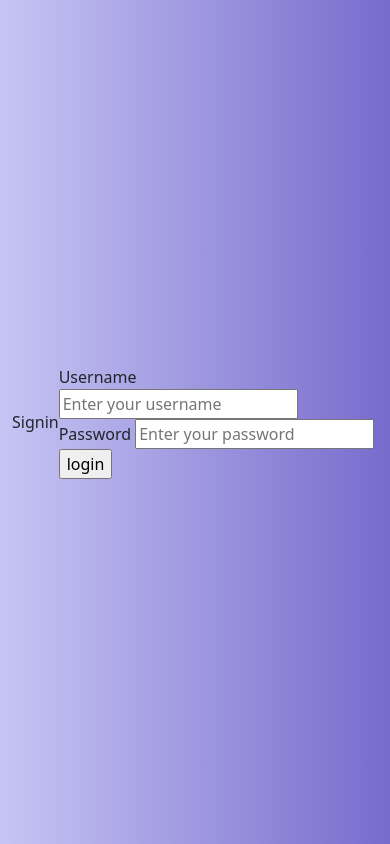
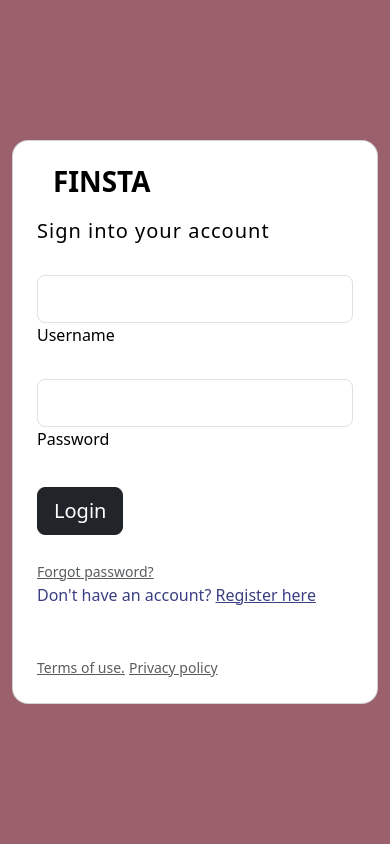
Before and after one commit to Abhishek8590/SocialMediaApplication, a Django app: page /login/ in a window 390 px wide. Run offline with Django 4.2, Linux system fonts and the light colour scheme.

Commit message:
small changes

```diff
--- a/finsta/urls.py
+++ b/finsta/urls.py
@@ -25,6 +25,7 @@ urlpatterns = [
     path('register/',views.SignupView.as_view(),name="register"),
     path("login/",views.SignInView.as_view(),name="signin"),
     path("index/",views.IndexView.as_view(),name="index"),
+    path("password/change/",views.PassResetView.as_view(),name="pass-res"),
     path("profile/<int:pk>/change/",views.ProfileEditView.as_view(),name="profile-edit"),
     path("posts/<int:pk>/like/",views.add_like_view,name="add-like"),
     path("posts/<int:pk>/comment/",views.add_comment_view,name="add-comment"),
--- a/myapp/forms.py
+++ b/myapp/forms.py
@@ -35,3 +35,9 @@ class CoverPicForm(forms.ModelForm):
     class Meta:
         model=UserProfile
         fields=["cover_pic"]
+
+class PassResetForm(forms.Form):
+    username=forms.CharField(widget=forms.TextInput(attrs={"class":"form-control"}))
+    email=forms.EmailField(widget=forms.EmailInput(attrs={"class":"form-control"}))
+    password1=forms.CharField(label="new password", widget=forms.PasswordInput(attrs={"class":"form-control"}))
+    password2=forms.CharField(label="confirm new password",widget=forms.PasswordInput(attrs={"class":"form-control"}))
--- a/myapp/templates/login.html
+++ b/myapp/templates/login.html
@@ -30,32 +30,56 @@
     </div>
     {%endif%}
 
-    <div class="container">
-        <div class="title">Signin</div>
-        <div class="content">
-            <form action="#" method="post">
-                {%csrf_token%}
+    <section class="vh-100" style="background-color: #9A616D;">
+        <div class="container py-5 h-100">
+          <div class="row d-flex justify-content-center align-items-center h-100">
+            <div class="col col-xl-10">
+              <div class="card" style="border-radius: 1rem;">
+                <div class="row g-0">
+                  <div class="col-md-6 col-lg-5 d-none d-md-block">
+                    <img src="https://mdbcdn.b-cdn.net/img/Photos/new-templates/bootstrap-login-form/img1.webp"
+                      alt="login form" class="img-fluid" style="border-radius: 1rem 0 0 1rem;" />
+                  </div>
+                  <div class="col-md-6 col-lg-7 d-flex align-items-center">
+                    <div class="card-body p-4 p-lg-5 text-black">
 
+                      <form>
 
+                        <div class="d-flex align-items-center mb-3 pb-1">
+                          <i class="fas fa-cubes fa-2x me-3" style="color: #ff6219;"></i>
+                          <span class="h1 fw-bold mb-0">FINSTA</span>
+                        </div>
 
-                    <div class="input-box">
-                        <span class="details">Username</span>
-                        <input type="text" name="username" placeholder="Enter your username" required>
+                        <h5 class="fw-normal mb-3 pb-3" style="letter-spacing: 1px;">Sign into your account</h5>
+
+                        <div class="form-outline mb-4">
+                          <input type="username" name="username" id="form2Example17" class="form-control form-control-lg" />
+                          <label class="form-label" for="form2Example17">Username</label>
+                        </div>
+
+                        <div class="form-outline mb-4">
+                          <input type="password" name="password" id="form2Example27" class="form-control form-control-lg" />
+                          <label class="form-label" for="form2Example27">Password</label>
+                        </div>
+
+                        <div class="pt-1 mb-4">
+                          <button class="btn btn-dark btn-lg btn-block" type="submit" value="login">Login</button>
+                        </div>
+
+                        <a class="small text-muted" href="{% url 'pass-res' %}">Forgot password?</a>
+                        <p class="mb-5 pb-lg-2" style="color: #393f81;">Don't have an account? <a href="{% url 'register' %}" style="color: #393f81;">Register here</a></p>
+                        <a href="#!" class="small text-muted">Terms of use.</a>
+                        <a href="#!" class="small text-muted">Privacy policy</a>
+                      </form>
+
                     </div>
-
-                    <div class="input-box">
-                        <span class="details">Password</span>
-                        <input type="password" name="password" placeholder="Enter your password" required>
-                    </div>
-
-
-                <div class="button">
-                    <input type="submit" value="login">
+                  </div>
                 </div>
-            </form>
+              </div>
+            </div>
+          </div>
         </div>
-    </div>
-
+      </section>
 </body>
 
 </html>
--- a/myapp/templates/reg.html
+++ b/myapp/templates/reg.html
@@ -94,7 +94,7 @@
                         class="btn btn-success btn-block btn-lg gradient-custom-4 text-body form-control">Register</button>
                     </div>
 
-                    <p class="text-center text-muted mt-5 mb-0">Have already an account? <a href="#!" class="fw-bold text-body"><u>Login here</u></a></p>
+                    <p class="text-center text-muted mt-5 mb-0">Have already an account? <a href="{% url 'signin' %}" class="fw-bold text-body"><u>Login here</u></a></p>
 
                   </form>
 
--- a/myapp/views.py
+++ b/myapp/views.py
@@ -1,7 +1,7 @@
 from typing import Any
 from django.db.models.query import QuerySet
 from django.shortcuts import render, redirect
-from myapp.forms import SignUpForm, LoginForm, ProfileEditForm, PostForm, CoverPicForm
+from myapp.forms import SignUpForm, LoginForm, ProfileEditForm, PostForm, CoverPicForm,PassResetForm
 from django.contrib.auth.models import User
 from django.views.generic import CreateView, FormView, TemplateView, UpdateView, ListView, DetailView
 from django.contrib import messages
@@ -67,6 +67,39 @@ class IndexView(CreateView, ListView):
     def form_valid(self, form):
         form.instance.user = self.request.user
         return super().form_valid(form)
+
+
+class PassResetView(FormView):
+    model=User
+    template_name="pass-res.html"
+    form_class=PassResetForm
+
+    def post(self,request,*args,**kwargs):
+        form=self.form_class(request.POST)
+
+        if form.is_valid():
+            username=form.cleaned_data.get("username")
+            email=form.cleaned_data.get("email")
+            pwd1=form.cleaned_data.get("password1")
+            pwd2=form.cleaned_data.get("password2")
+
+            if pwd1==pwd2:
+                try:
+                    usr=User.objects.get(username=username,email=email)
+                    usr.set_password(pwd1)
+                    usr.save()
+                    messages.success(request,"password changed")
+                    return redirect("signin")
+
+                except Exception as e:
+                    messages.error("invalid credentials")
+                    return render (request,self.template_name,{"form":form})
+            else:
+                messages.error("password mismatch")
+                return render(request,self.template_name,{"form":form})
+
+
+
 
 @method_decorator(signin_required,name="dispatch")
 class ProfileEditView(UpdateView):
```
Also changed, not shown: myapp/templates/pass-res.html (added, +49 -0 lines), db.sqlite3.
